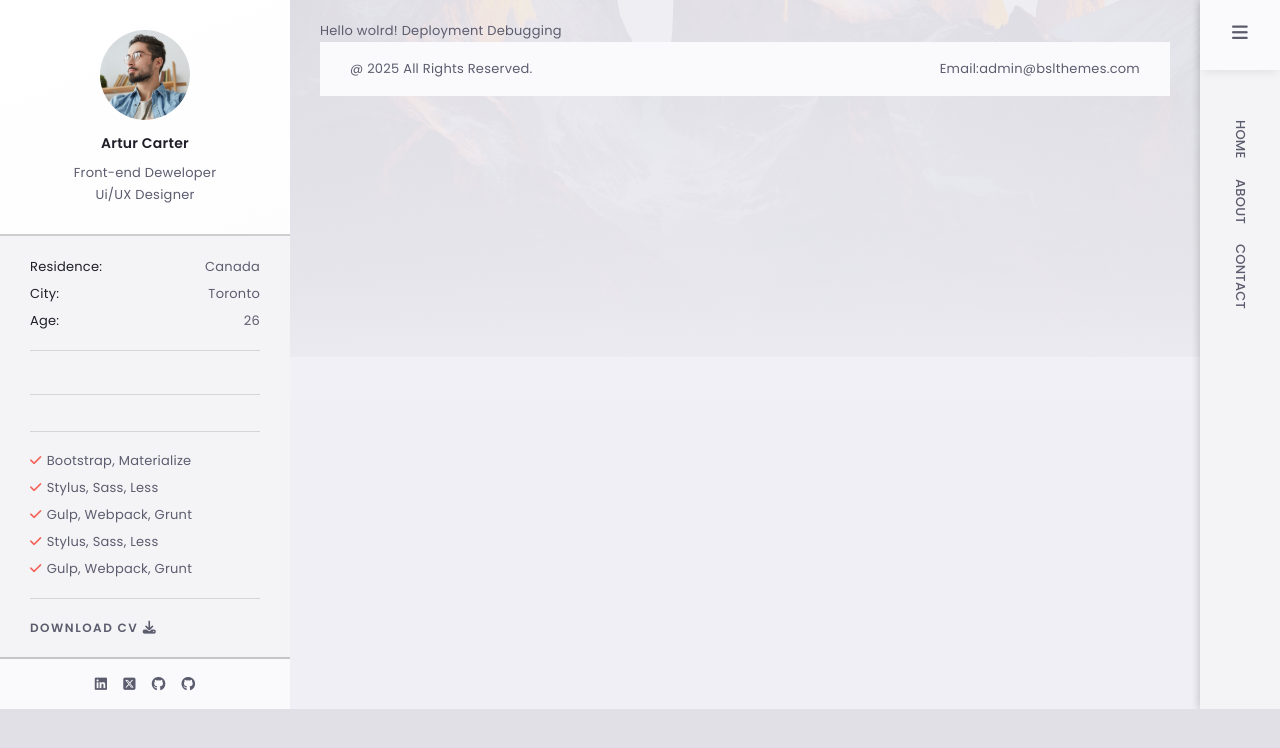
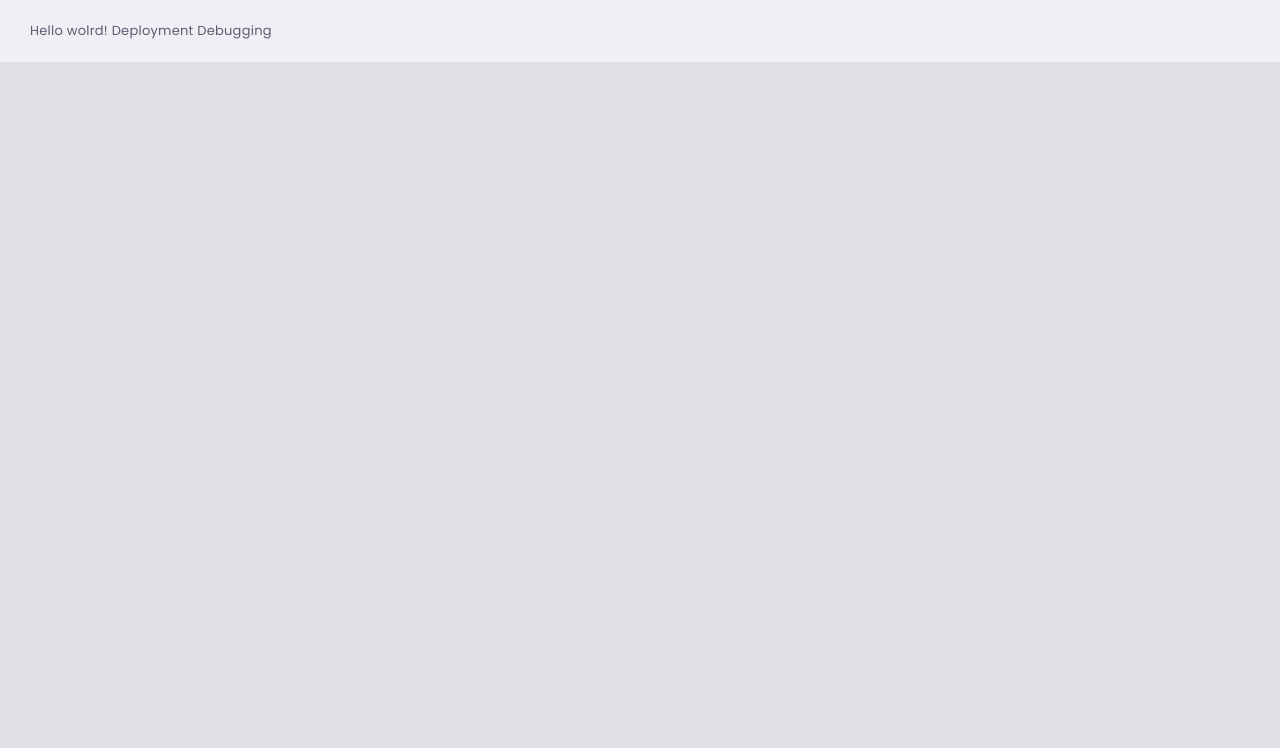
Before and after one commit to muneppakarthik/portfolio, a Next.js app: page / in a window 1280 px wide. Shown: the top 748 px of the page. Built offline with nearby package versions, Linux system fonts and the light colour scheme.

Commit message:
deployment debug

```diff
--- a/src/app/layout.tsx
+++ b/src/app/layout.tsx
@@ -3,10 +3,10 @@ import { Poppins, Roboto_Mono } from "next/font/google";
 import "keen-slider/keen-slider.min.css";
 import "./globals.scss";
 import "../styles/icons.scss";
-import Overview from "@/components/Overview/Overview";
-import BgShadow from "@/components/BgShadow/Bgshadow";
-import Footer from "@/components/Footer/Footer";
-import Menu from "@/components/Menu/Menu";
+// import Overview from "@/components/Overview/Overview";
+// import BgShadow from "@/components/BgShadow/Bgshadow";
+// import Footer from "@/components/Footer/Footer";
+// import Menu from "@/components/Menu/Menu";
 
 const poppins = Poppins({
   subsets: ["latin"],
@@ -44,15 +44,13 @@ export default function RootLayout({
       <body className={`${poppins.variable} ${robotoMono.variable}`}>
         <div className="app-root">
           <div className="app-wrapper">
-            <Overview />
+            {/* <Overview /> */}
             <main>
-              <BgShadow />
+              {/* <BgShadow /> */}
               {children}
-              <Footer />
+              {/* <Footer /> */}
             </main>
-            <aside>
-              <Menu />
-            </aside>
+            <aside>{/* <Menu /> */}</aside>
           </div>
         </div>
       </body>
```
